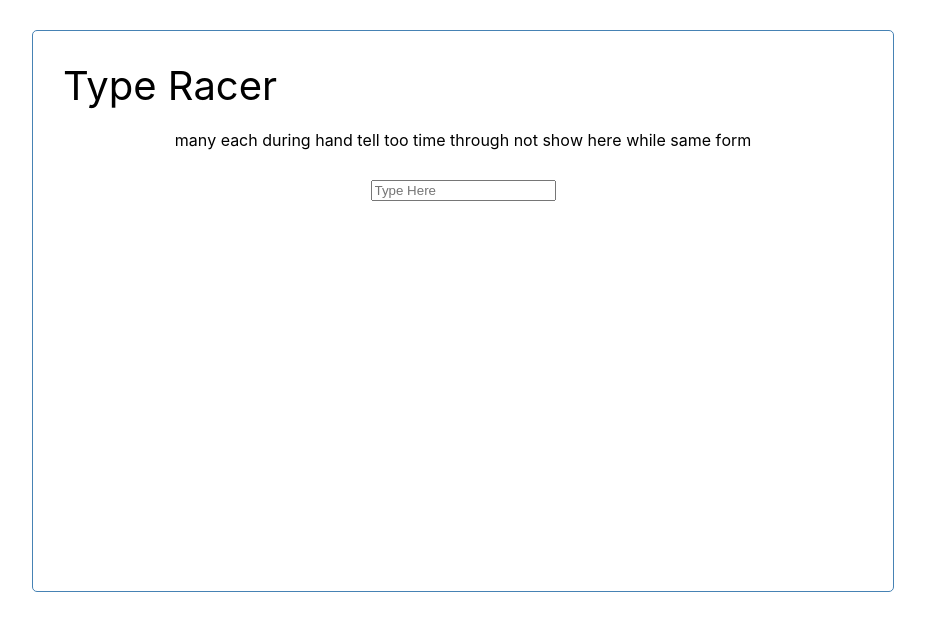
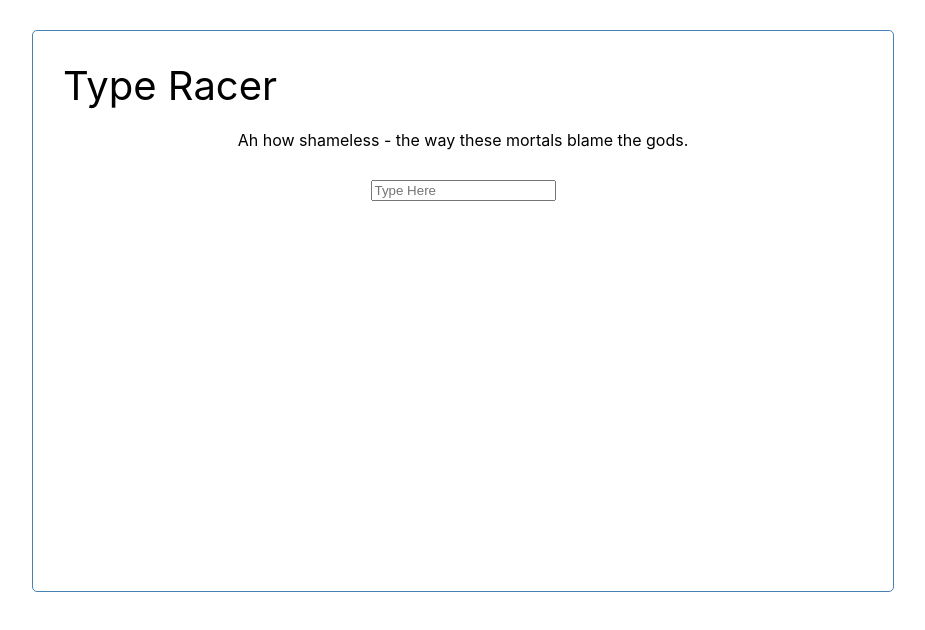
Before and after one commit to lawrence-chau77/typeracer, a React (Create React App) app: page / in a window 1280 px wide. Shown: the top 630 px of the page, without its empty margins (177-1102 px from the left). Built offline with nearby package versions, Linux system fonts and the light colour scheme.

Commit message:
Added user cannot progress unless character is correct + correct words are still displayed + message for when user finishes

```diff
--- a/src/App.tsx
+++ b/src/App.tsx
@@ -4,41 +4,39 @@ import InputField from './components/InputFeild';
 import Preview from './components/Preview';
 
 const App: React.FC = () => {
-  const text = "many each during hand tell too time through not show here while same form"
-  let i = 0;
+  const text = 'Ah how shameless - the way these mortals blame the gods.'
   const textWords = text.split(' ')
   const [paragraph, setParagraph] = useState<string>(text)
   const [input, setInput] = useState<string>('')
-  const [words, setWords] = useState<string>(textWords[i])
+  const [index, setIndex] = useState<number>(0)
+  const [correctWords, setCorrectWords] = useState<string>('')
 
-  /*
-  const checkMatch = () => {
-    if (input[input.length -1] === ' ') {
-      const check = words + ' '
-      if (input === check) {
-          let correct = words;
-          setInput('');
-          setParagraph(paragraph.slice(input.length, paragraph.length))
-          i++;
-          setWords(textWords[i])
-          return correct;
+  const handleKeyDown = (e: KeyboardEvent<HTMLImageElement>) => {
+    if (e.key === 'Enter') {
+      e.preventDefault()
+    }
+    else if (e.key === 'Backspace' && input === ' ') {
+      e.preventDefault()
+    }
+    else if (e.key === ' ') {
+      if (input.trim() === textWords[index]) {
+        setCorrectWords(correctWords + input)
+        setIndex(index + 1)
+        setParagraph(paragraph.slice(input.length, paragraph.length))
+        setInput('');
+        console.log(input.length)
       }
-    }
-  }
-  */
-
-  const handleKeyUp = (e: KeyboardEvent<HTMLImageElement>) => {
-    // try chuck the stuff into here
-    if (e.key === ' ') {
-      setInput('')
+      if (index === (textWords.length-1)) {
+        setInput('You finished!')
+      }
     }
   };
 
   return (
     <div className='container'>
       <span className='heading'>Type Racer</span>
-      <Preview paragraph={paragraph} input={input}/>
-      <InputField setInput={setInput} handleKeyUp={handleKeyUp} input={input}/>
+      <Preview paragraph={paragraph} input={input} correctWords={correctWords}/>
+      <InputField setInput={setInput} handleKeyDown={handleKeyDown} input={input}/>
     </div>
   );
 };
--- a/src/components/InputFeild.tsx
+++ b/src/components/InputFeild.tsx
@@ -3,14 +3,14 @@ import "./styles.css";
 
 interface props {
     setInput: React.Dispatch<React.SetStateAction<string>>;
-    handleKeyUp: KeyboardEventHandler;
+    handleKeyDown: KeyboardEventHandler;
     input: string;
     }
 
-const InputField: React.FC<props> = ({ setInput, handleKeyUp, input }) => {
+const InputField: React.FC<props> = ({ setInput, handleKeyDown, input }) => {
     return (
         <form className='input'>
-            <input value={input} type='text' placeholder="Type Here" onKeyUp={handleKeyUp} onChange={(e) => {setInput(e.target.value)}}/>
+            <input value={input} type='text' placeholder="Type Here" onKeyDown={handleKeyDown} onChange={(e) => {setInput(e.target.value)}}/>
         </form>
     );
 };
--- a/src/components/Preview.tsx
+++ b/src/components/Preview.tsx
@@ -1,12 +1,15 @@
 interface props {
+    correctWords: string;
     paragraph: string;
     input: string;
 }
 
-const Preview: React.FC<props> = ({ paragraph, input }) => {
+const Preview: React.FC<props> = ({ paragraph, input, correctWords }) => {
+    let correct = true;
     const para = paragraph.split('');
     return (
         <div className='preview'>
+            <span>{correctWords}</span>
             {
                 // For each element of the array
                 para.map((s,i) => {
@@ -16,7 +19,12 @@ const Preview: React.FC<props> = ({ paragraph, input }) => {
                         return <span key={i}>&nbsp;</span>
                     }
                     if (i < input.length) {
-                        color = s === input[i] ? 'green' : 'red';
+                        if (s === input[i] && correct === true) {
+                            color = 'green'
+                        } else {
+                            color = 'red'
+                            correct = false;
+                        }
                     }
                     return <span key={i} style={{backgroundColor: color}}>{s}</span>
                 })
--- a/src/components/styles.css
+++ b/src/components/styles.css
@@ -9,8 +9,9 @@
 }
 
 .preview {
-    display: flex;
-    width: auto;
+    display: block;
+    word-wrap: break-word;
+    width: max-content;
     margin: auto;
     justify-content: center;
     align-items: center;
```
